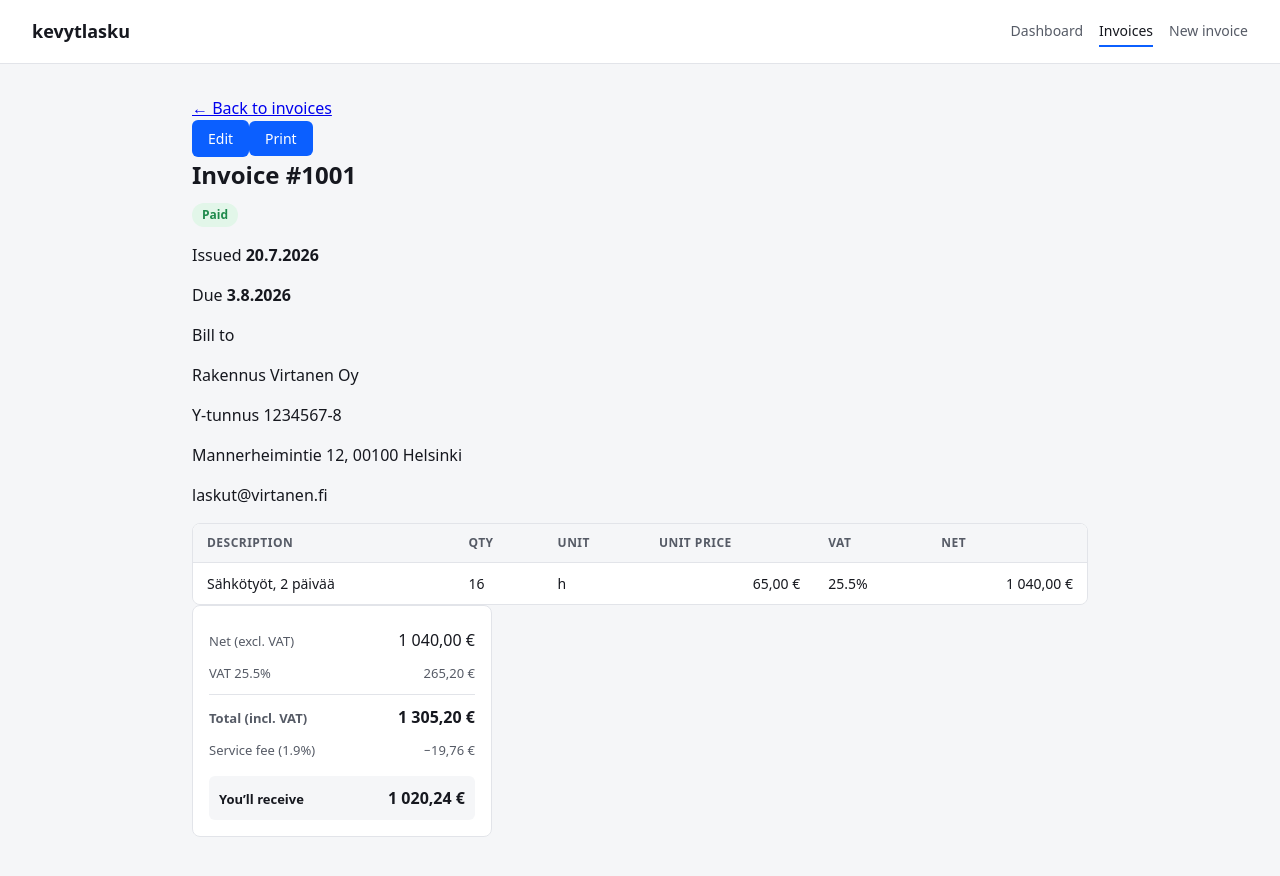
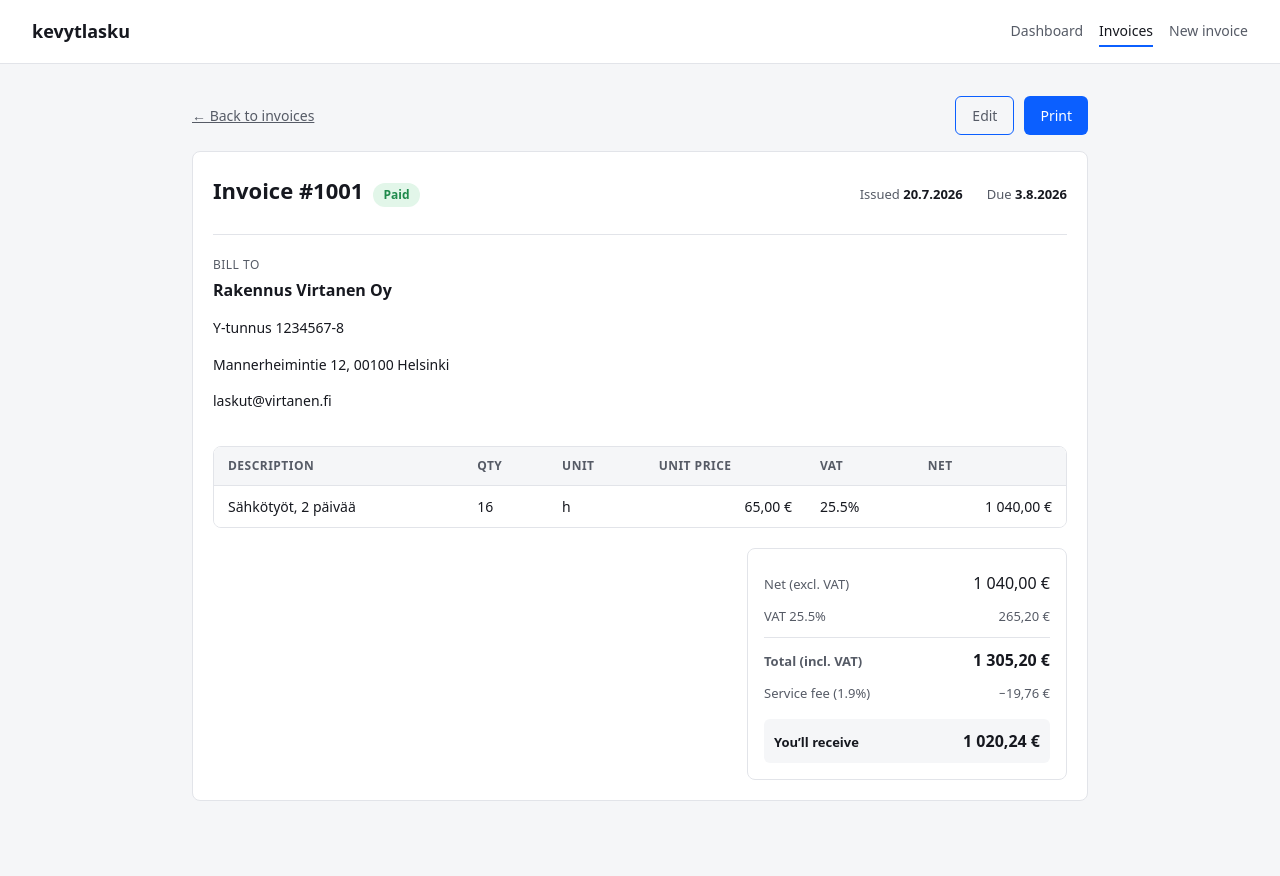
Before and after one commit to Zwekhant2/kevytlasku, a React (Vite) app: page /invoices/inv_001 in a window 1280 px wide. Shown: the top 876 px of the page. Built offline with nearby package versions, Linux system fonts and the light colour scheme.

Commit message:
Style dashboard cards, invoice detail sheet, and print stylesheet

```diff
--- a/src/index.css
+++ b/src/index.css
@@ -503,3 +503,203 @@ button {
     grid-column: span 2;
   }
 }
+
+.button--outline {
+  background: none;
+  color: var(--accent);
+  border: 1.5px solid var(--accent);
+}
+
+.button--outline:hover {
+  background: var(--accent);
+  color: var(--accent-ink);
+}
+
+/* ─── Dashboard summary cards ─────────────────────────────────── */
+.summary-grid {
+  display: grid;
+  grid-template-columns: repeat(2, 1fr);
+  gap: 12px;
+}
+
+.summary-card {
+  background: var(--paper);
+  border: 1px solid var(--border);
+  border-radius: 8px;
+  padding: 16px;
+}
+
+.summary-card-label {
+  margin: 0 0 6px;
+  font-size: 12px;
+  text-transform: uppercase;
+  letter-spacing: 0.04em;
+  color: var(--ink-2);
+}
+
+.summary-card-value {
+  margin: 0;
+  font-size: 26px;
+  font-weight: 700;
+  font-variant-numeric: tabular-nums;
+}
+
+.summary-card--danger .summary-card-value {
+  color: var(--danger);
+}
+
+.summary-card-hint {
+  margin: 4px 0 0;
+  font-size: 12px;
+  color: var(--ink-2);
+}
+
+@media (min-width: 640px) {
+  .summary-grid {
+    grid-template-columns: repeat(3, 1fr);
+  }
+}
+
+@media (min-width: 960px) {
+  .summary-grid {
+    grid-template-columns: repeat(6, 1fr);
+  }
+}
+
+/* ─── Invoice detail ──────────────────────────────────────────── */
+.invoice-detail-toolbar {
+  display: flex;
+  justify-content: space-between;
+  align-items: center;
+  flex-wrap: wrap;
+  gap: 12px;
+  margin-bottom: 16px;
+}
+
+.invoice-detail-toolbar a:first-child {
+  color: var(--ink-2);
+  font-size: 14px;
+}
+
+.invoice-detail-actions {
+  display: flex;
+  gap: 10px;
+}
+
+.invoice-detail-sheet {
+  background: var(--paper);
+  border: 1px solid var(--border);
+  border-radius: 8px;
+  padding: 20px;
+  display: flex;
+  flex-direction: column;
+  gap: 20px;
+}
+
+.invoice-detail-header {
+  display: flex;
+  flex-direction: column;
+  gap: 12px;
+  padding-bottom: 16px;
+  border-bottom: 1px solid var(--border);
+}
+
+.invoice-detail-header h1 {
+  display: inline-block;
+  margin-right: 10px;
+  font-size: 22px;
+}
+
+.invoice-detail-dates {
+  display: flex;
+  gap: 24px;
+  font-size: 13px;
+  color: var(--ink-2);
+}
+
+.invoice-detail-dates strong {
+  color: var(--ink);
+  font-weight: 600;
+}
+
+.invoice-detail-client {
+  font-size: 14px;
+  line-height: 1.6;
+}
+
+.invoice-detail-label {
+  margin: 0 0 4px;
+  font-size: 12px;
+  text-transform: uppercase;
+  letter-spacing: 0.04em;
+  color: var(--ink-2);
+}
+
+.invoice-detail-client-name {
+  font-weight: 600;
+  font-size: 16px;
+  margin: 0 0 2px;
+}
+
+.detail-line-items {
+  min-width: 560px;
+}
+
+.invoice-detail-totals {
+  display: flex;
+  justify-content: flex-end;
+}
+
+.invoice-detail-totals .totals-panel {
+  width: 100%;
+}
+
+@media (min-width: 640px) {
+  .invoice-detail-header {
+    flex-direction: row;
+    align-items: center;
+    justify-content: space-between;
+  }
+
+  .invoice-detail-totals .totals-panel {
+    width: 320px;
+  }
+}
+
+/* ─── Print stylesheet ────────────────────────────────────────── */
+@media print {
+  .app-header,
+  .invoice-detail-toolbar,
+  .hamburger,
+  .mob-menu {
+    display: none !important;
+  }
+
+  body {
+    background: #fff;
+  }
+
+  .app-main {
+    padding: 0;
+    max-width: none;
+  }
+
+  .invoice-detail-sheet {
+    border: none;
+    padding: 0;
+  }
+
+  .invoice-table-scroll {
+    overflow: visible;
+    border: none;
+  }
+
+  .detail-line-items {
+    min-width: 0;
+  }
+
+  .invoice-detail-totals .totals-panel {
+    border: none;
+    padding: 0;
+  }
+}
```
